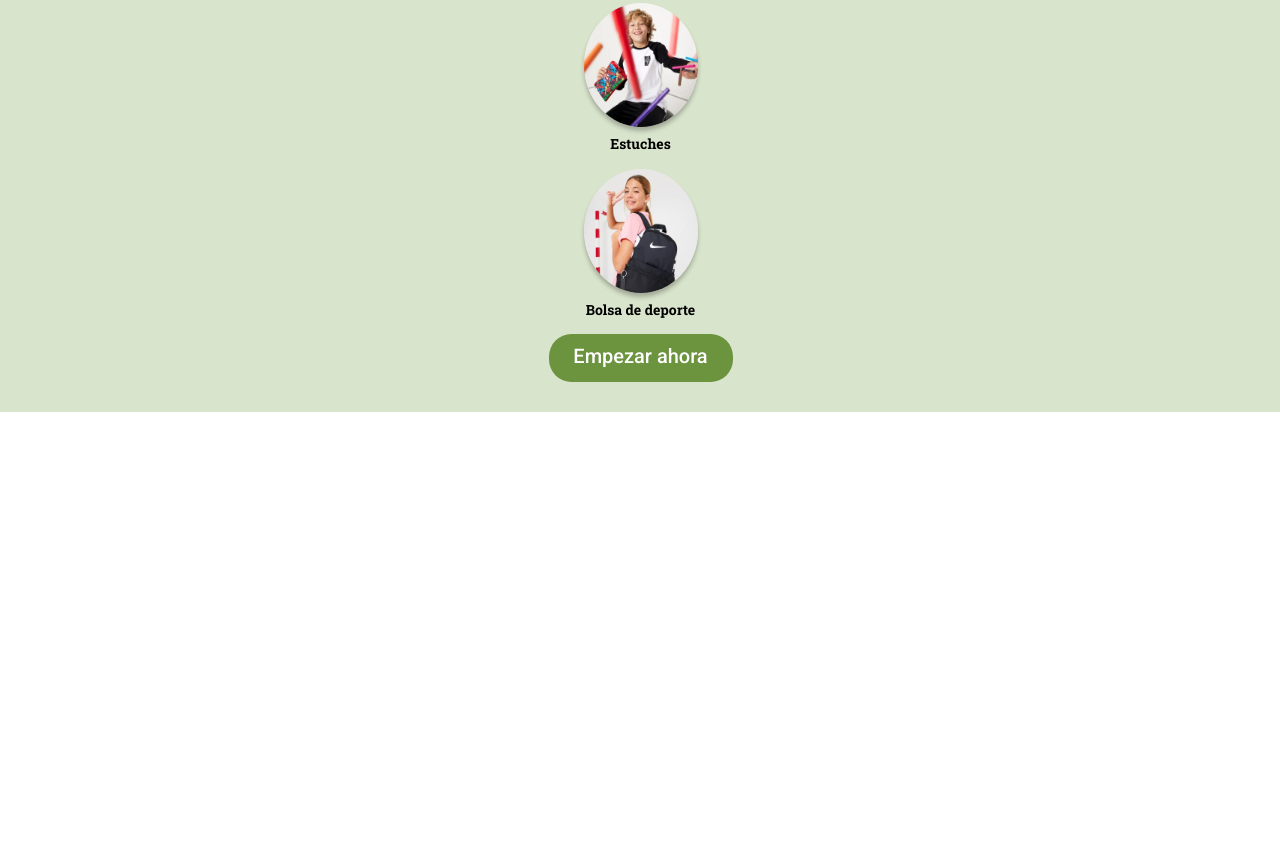
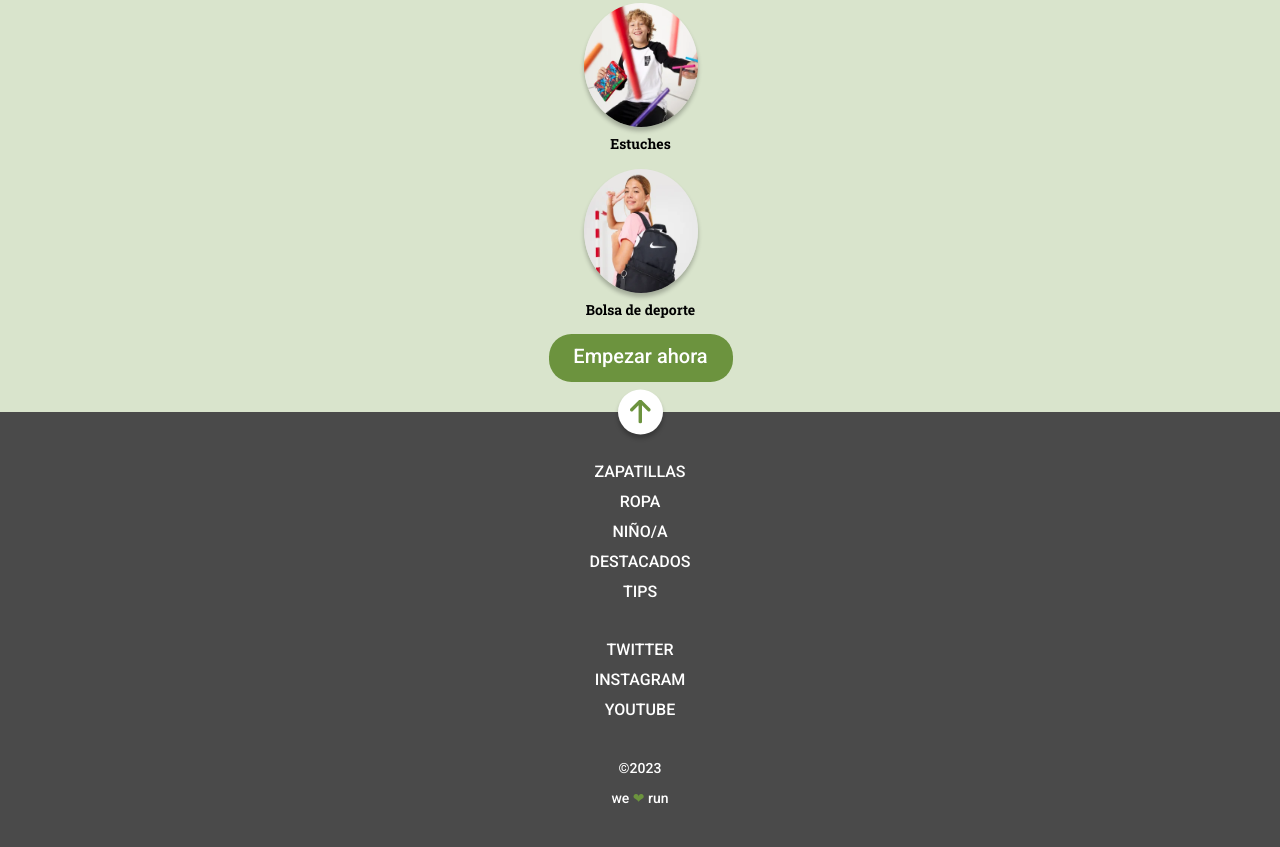
Before and after one commit to Adalab/modulo-1-evaluacion-final-Ainhoadlhs, a website: page src/html/index.html in a window 1280 px wide. Shown: the part 1075-1922 px from the top of the page. Before the commit the page ends 1487 px from the top, so only its background shows below. Drawn offline with nearby package versions, Linux system fonts and the light colour scheme; files that its build step writes are made by us from their sources; files whose address does not match are found by name.

Commit message:
added footer

```diff
--- a/src/html/partials/footer.html
+++ b/src/html/partials/footer.html
@@ -1,3 +1,30 @@
-<footer>
+<footer class="footer">
+
+    <div class="footer_div">
+        <a class="footer_div_button_link" href="#">
+            <img class="footer_div_button_link_img" src="./assets/images/ico-arrow.svg" alt="Icono con flecha apuntando arriba">
+        </a>
+    </div>
+
+    <nav class="footer_block">
+        <ul class="footer_block_ul">
+            <li>Zapatillas</li>
+            <li>Ropa</li>
+            <li>Niño/a</li>
+            <li>Destacados</li>
+            <li>tips</li>
+        </ul>
+        <ul class="footer_block_ul">
+            <li>Twitter</li>
+            <li>Instagram</li>
+            <li>Youtube</li>
+        </ul>
+    </nav>
+
+    <p class="footer_copyright">&copy;2023
+        <p class="footer_copyright_par"> we
+            <span class="footer_copyright_par_heart">❤︎</span>
+            run</p>
+    </p>
 
 </footer>
--- a/src/scss/core/_variables.scss
+++ b/src/scss/core/_variables.scss
@@ -3,8 +3,9 @@ $white: white ;
 $black: black;
 $lightGrey: #d9e4cc;
 $brownishGrey: #626262;
+$greyishBrown: #4a4a4a;
 $shadow: #00000033;
 $shadow2: #00000040;
-$greyishBrown: #4a4a4a;
+
 $title: 'Roboto Slab', 'serif';
 $text: 'Roboto', 'sans-serif';
--- /dev/null
+++ b/src/scss/layout/_footer.scss
@@ -0,0 +1,45 @@
+.footer{
+    background-color: $greyishBrown;
+    display: flex;
+    flex-direction: column;
+    justify-content: center;
+    align-items: center;
+    text-align: center;
+    &_div{
+        width: 4.5rem;
+        height: 4.5rem;
+        background-color: $white;
+        border-radius: 50%;
+        box-shadow: 0 0.4rem 0.4rem 0 $shadow2;
+        display: flex;
+        justify-content: center;
+        align-items: center;
+        transform: translateY(-50%);
+        z-index: 1;
+        &_button{
+            &_img{
+                width: 2.06rem;
+                height: 2.4rem;
+            }
+        }
+    }
+    &_block {
+        @include textStyle($white, $text, 1.6rem, 3rem);
+        text-transform: uppercase;
+        &_ul{
+            list-style: none;
+            padding-bottom: 2.79rem;
+        }
+    }
+    &_copyright{
+        @include textStyle($white, $text, 1.4rem, 3rem);
+        &_par {
+            @include textStyle($white, $text, 1.4rem, 3rem);
+            &_heart{
+                color: $mossGreen;
+            }
+            padding-bottom: 3.35rem;
+        }
+    }
+
+}
--- a/src/scss/main.scss
+++ b/src/scss/main.scss
@@ -5,3 +5,4 @@
 @import 'layout/hero';
 @import 'layout/sportShop';
 @import 'layout/backSchool';
+@import "layout/footer";
```
